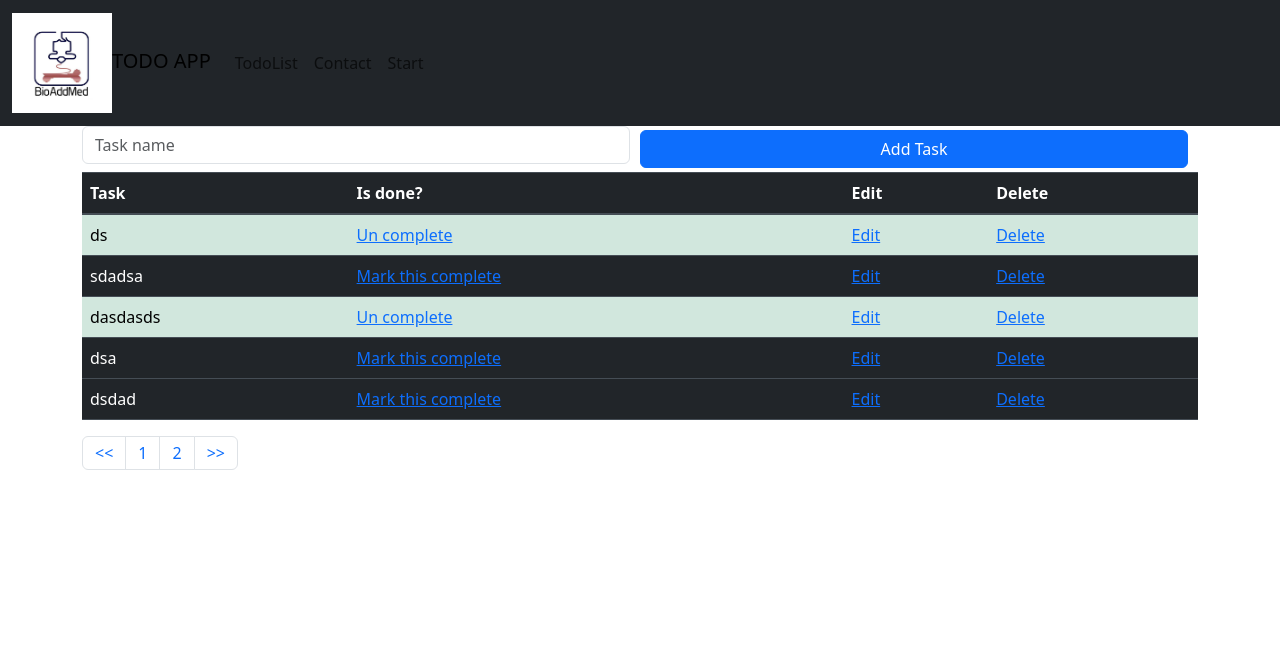
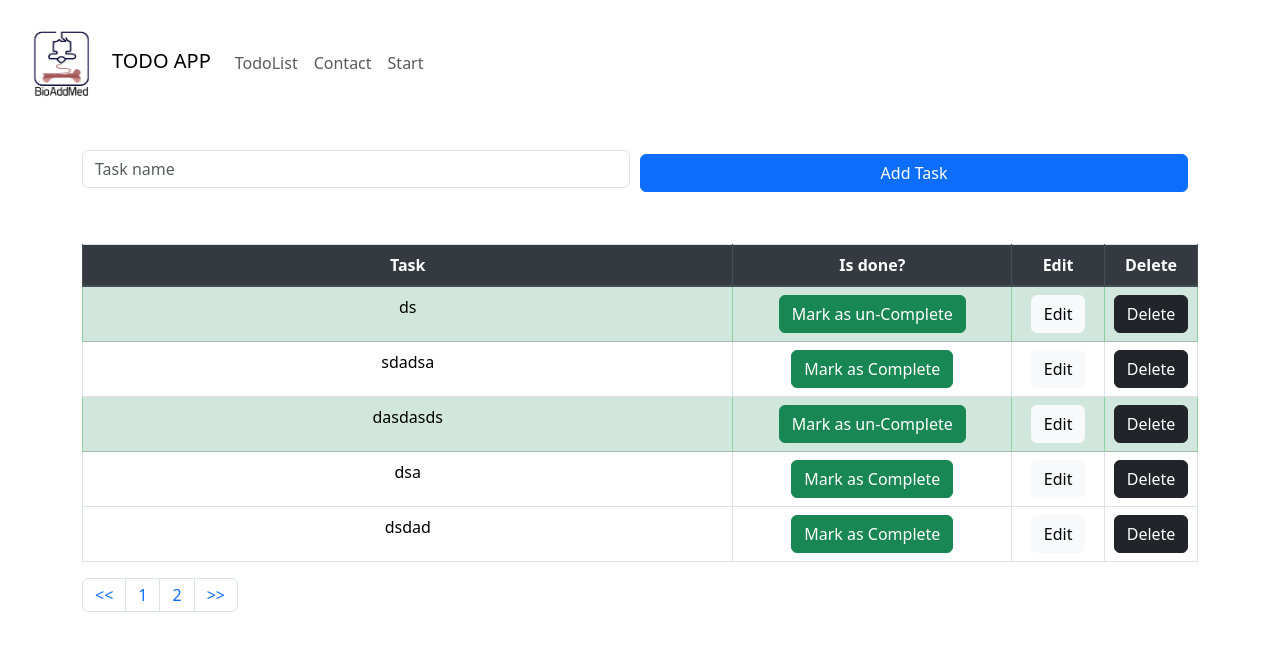
Before and after one commit to neuropython/DjangoProject, a Django app: page /todo_list/todo_app in a window 1280 px wide. Shown: the top 651 px of the page. Run offline with Django 5.2, Linux system fonts and the light colour scheme; data comes from the database, SQL or seed files in the repository; both versions use the stored data as it was after the commit; some libraries are stand-ins or nearby versions.

Commit message:
Design Index frontend

```diff
--- a/taskmate/templates/base.html
+++ b/taskmate/templates/base.html
@@ -8,25 +8,27 @@
     <meta name="viewport" content="width=device-width, initial-scale=1, shrink-to-fit=no">
 
     <!-- Bootstrap CSS -->
-    <link rel="stylesheet" href="https://cdn.jsdelivr.net/npm/bootstrap@4.4.1/dist/css/bootstrap.min.css" integrity="sha384-Vkoo8x4CGsO3+Hhxv8T/Q5PaXtkKtu6ug5TOeNV6gBiFeWPGFN9MuhOf23Q9Ifjh" crossorigin="anonymous">
+    <link rel="stylesheet" href="https://cdn.jsdelivr.net/npm/bootstrap@4.4.1/dist/css/bootstrap.min.css"
+          integrity="sha384-Vkoo8x4CGsO3+Hhxv8T/Q5PaXtkKtu6ug5TOeNV6gBiFeWPGFN9MuhOf23Q9Ifjh" crossorigin="anonymous">
 
     {% block title %}
     {% endblock title %}
 
 </head>
 <body>
-      <nav class="navbar navbar-expand-lg bg-dark">
+<nav class="navbar navbar-expand-lg">
     <div class="container-fluid">
-    <a class="navbar-brand" href="#"><img src="{% static 'images/bioaddmed_icon_jpg.jpg' %}" width="100" height="100">TODO APP</a>
-    <button class="navbar-toggler" type="button" data-bs-toggle="collapse" data-bs-target="#navbarNavAltMarkup" aria-controls="navbarNavAltMarkup" aria-expanded="false" aria-label="Toggle navigation">
+        <a class="navbar-brand" href="{% url 'index' %}"><img src="{% static 'images/bioaddmed_icon_jpg.jpg' %}"
+                                                              width="100" height="100">TODO APP</a>
+        <button class="navbar-toggler" type="button" data-bs-toggle="collapse" data-bs-target="#navbarNavAltMarkup"
+                aria-controls="navbarNavAltMarkup" aria-expanded="false" aria-label="Toggle navigation">
             <span class="navbar-toggler-icon"></span>
         </button>
         <div class="collapse navbar-collapse" id="navbarNavAltMarkup">
             <div class="navbar-nav">
-
                 <a class="nav-link" aria-current="page" href="{% url 'todo_list' %}">TodoList</a>
                 <a class="nav-link" href="{% url 'contact' %}">Contact</a>
-        <a class="nav-link" href="{% url 'start' %}" >Start</a>
+                <a class="nav-link" href="{% url 'start' %}">Start</a>
             </div>
         </div>
     </div>
@@ -35,11 +37,24 @@
 {% endblock content %}
 <div class="container">
     <!-- Optional JavaScript -->
-<link href="https://cdn.jsdelivr.net/npm/bootstrap@5.3.2/dist/css/bootstrap.min.css" rel="stylesheet" integrity="sha384-T3c6CoIi6uLrA9TneNEoa7RxnatzjcDSCmG1MXxSR1GAsXEV/Dwwykc2MPK8M2HN" crossorigin="anonymous">  <link href="https://cdn.jsdelivr.net/npm/bootstrap-icons@1.7.2/font/bootstrap-icons.css" rel="stylesheet">
-<script src="https://cdn.jsdelivr.net/npm/bootstrap@5.3.2/dist/js/bootstrap.bundle.min.js" integrity="sha384-C6RzsynM9kWDrMNeT87bh95OGNyZPhcTNXj1NW7RuBCsyN/o0jlpcV8Qyq46cDfL" crossorigin="anonymous"></script><script src="https://cdn.jsdelivr.net/npm/bootstrap@5.0.2/dist/js/bootstrap.min.js" integrity="sha384-cVKIPhGWiC2Al4u+LWgxfKTRIcfu0JTxR+EQDz/bgldoEyl4H0zUF0QKbrJ0EcQF" crossorigin="anonymous"></script>
+    <link href="https://cdn.jsdelivr.net/npm/bootstrap@5.3.2/dist/css/bootstrap.min.css" rel="stylesheet"
+          integrity="sha384-T3c6CoIi6uLrA9TneNEoa7RxnatzjcDSCmG1MXxSR1GAsXEV/Dwwykc2MPK8M2HN" crossorigin="anonymous">
+    <link href="https://cdn.jsdelivr.net/npm/bootstrap-icons@1.7.2/font/bootstrap-icons.css" rel="stylesheet">
+    <script src="https://cdn.jsdelivr.net/npm/bootstrap@5.3.2/dist/js/bootstrap.bundle.min.js"
+            integrity="sha384-C6RzsynM9kWDrMNeT87bh95OGNyZPhcTNXj1NW7RuBCsyN/o0jlpcV8Qyq46cDfL"
+            crossorigin="anonymous"></script>
+    <script src="https://cdn.jsdelivr.net/npm/bootstrap@5.0.2/dist/js/bootstrap.min.js"
+            integrity="sha384-cVKIPhGWiC2Al4u+LWgxfKTRIcfu0JTxR+EQDz/bgldoEyl4H0zUF0QKbrJ0EcQF"
+            crossorigin="anonymous"></script>
     <!-- jQuery first, then Popper.js, then Bootstrap JS -->
-    <script src="https://code.jquery.com/jquery-3.4.1.slim.min.js" integrity="sha384-J6qa4849blE2+poT4WnyKhv5vZF5SrPo0iEjwBvKU7imGFAV0wwj1yYfoRSJoZ+n" crossorigin="anonymous"></script>
-    <script src="https://cdn.jsdelivr.net/npm/popper.js@1.16.0/dist/umd/popper.min.js" integrity="sha384-Q6E9RHvbIyZFJoft+2mJbHaEWldlvI9IOYy5n3zV9zzTtmI3UksdQRVvoxMfooAo" crossorigin="anonymous"></script>
-    <script src="https://cdn.jsdelivr.net/npm/bootstrap@4.4.1/dist/js/bootstrap.min.js" integrity="sha384-wfSDF2E50Y2D1uUdj0O3uMBJnjuUD4Ih7YwaYd1iqfktj0Uod8GCExl3Og8ifwB6" crossorigin="anonymous"></script>
+    <script src="https://code.jquery.com/jquery-3.4.1.slim.min.js"
+            integrity="sha384-J6qa4849blE2+poT4WnyKhv5vZF5SrPo0iEjwBvKU7imGFAV0wwj1yYfoRSJoZ+n"
+            crossorigin="anonymous"></script>
+    <script src="https://cdn.jsdelivr.net/npm/popper.js@1.16.0/dist/umd/popper.min.js"
+            integrity="sha384-Q6E9RHvbIyZFJoft+2mJbHaEWldlvI9IOYy5n3zV9zzTtmI3UksdQRVvoxMfooAo"
+            crossorigin="anonymous"></script>
+    <script src="https://cdn.jsdelivr.net/npm/bootstrap@4.4.1/dist/js/bootstrap.min.js"
+            integrity="sha384-wfSDF2E50Y2D1uUdj0O3uMBJnjuUD4Ih7YwaYd1iqfktj0Uod8GCExl3Og8ifwB6"
+            crossorigin="anonymous"></script>
 </body>
 </html>
--- a/taskmate/todo_list_app/templates/todo_list.html
+++ b/taskmate/todo_list_app/templates/todo_list.html
@@ -5,6 +5,7 @@
 {% endblock title %}
 
 {% block content %}
+<br>
 <div class="container">
 
     {% if messages %}
@@ -22,38 +23,41 @@
         <div class="col-lg-6">
             <input type="text" class="form-control mb-2" id="inlineFormInput" placeholder="Task name" name="title">
         </div>
-
         <div class="col-lg-6">
             <button type="submit" class="btn btn-primary w-100">Add Task</button>
         </div>
     </div>
 </form>
+</div>
+</br>
+<br>
+<div class="container">
+<table class="table table-bordered text-center">
+ <thead class="thead-dark">
+    <tr class="">
+        <th class="col-7">Task</th>
+        <th class="col-3">Is done?</th>
+        <th class="col-1">Edit</th>
+        <th class="col-1">Delete</th>
+    </tr>
+</thead>
 
-<table class="table table-dark">
-  <thead>
-    <tr>
-      <th scope="col">Task</th>
-      <th scope="col">Is done?</th>
-      <th scope="col">Edit</th>
-      <th scope="col">Delete</th>
-    </tr>
-  </thead>
   <tbody>
   {% if todo_content %}
     {% for todo in todo_content %}
           {% if todo.complete %}
               <tr class = "table-success" >
               <td>{{ todo.title }}</td>
-              <td><a href="{% url 'un_complete_task' todo.id %}">Un complete</a></td>
-                  <td><a href="{% url 'edit_task' todo.id %}">Edit</a></td>
-                  <td><a href="{% url 'delete_task' todo.id %}">Delete</a></td>
+              <td><a href="{% url 'un_complete_task' todo.id %}"><button type="button" class="btn btn-success">Mark as un-Complete</button></a></td>
+                  <td><a href="{% url 'edit_task' todo.id %}"><button type="button" class="btn btn-light">Edit</button></a></td>
+                  <td><a href="{% url 'delete_task' todo.id %}"><button type="button" class="btn btn-dark">Delete</button></a></td>
             </tr>
           {% else %}
             <tr>
               <td>{{ todo.title }}</td>
-                <td><a href="{% url 'complete_task' todo.id %}">Mark this complete</a></td>
-                  <td><a href="{% url 'edit_task' todo.id %}">Edit</a></td>
-                  <td><a href="{% url 'delete_task' todo.id %}">Delete</a></td>
+                <td><a href="{% url 'complete_task' todo.id %}"><button type="button" class="btn btn-success">Mark as Complete</button></a></td>
+                  <td><a href="{% url 'edit_task' todo.id %}"><button type="button" class="btn btn-light">Edit</button></a></td>
+                  <td><a href="{% url 'delete_task' todo.id %}"><button type="button" class="btn btn-dark">Delete</button></a></td>
             </tr>
           {% endif %}
     {% endfor %}
@@ -74,4 +78,5 @@
   </ul>
 </nav>
 </div>
+</br>
 {% endblock content %}
```
Also changed, not shown: taskmate/todo_list_app/templates/index.html (+29 -2 lines), taskmate/db.sqlite3, taskmate/static/images/nathalia-rosa-P1SdQAhcJz8-unsplash.jpg (added), taskmate/static/images/unseen-studio-s9CC2SKySJM-unsplash.jpg (added). Lines whose indentation alone changed are shown as unchanged.
